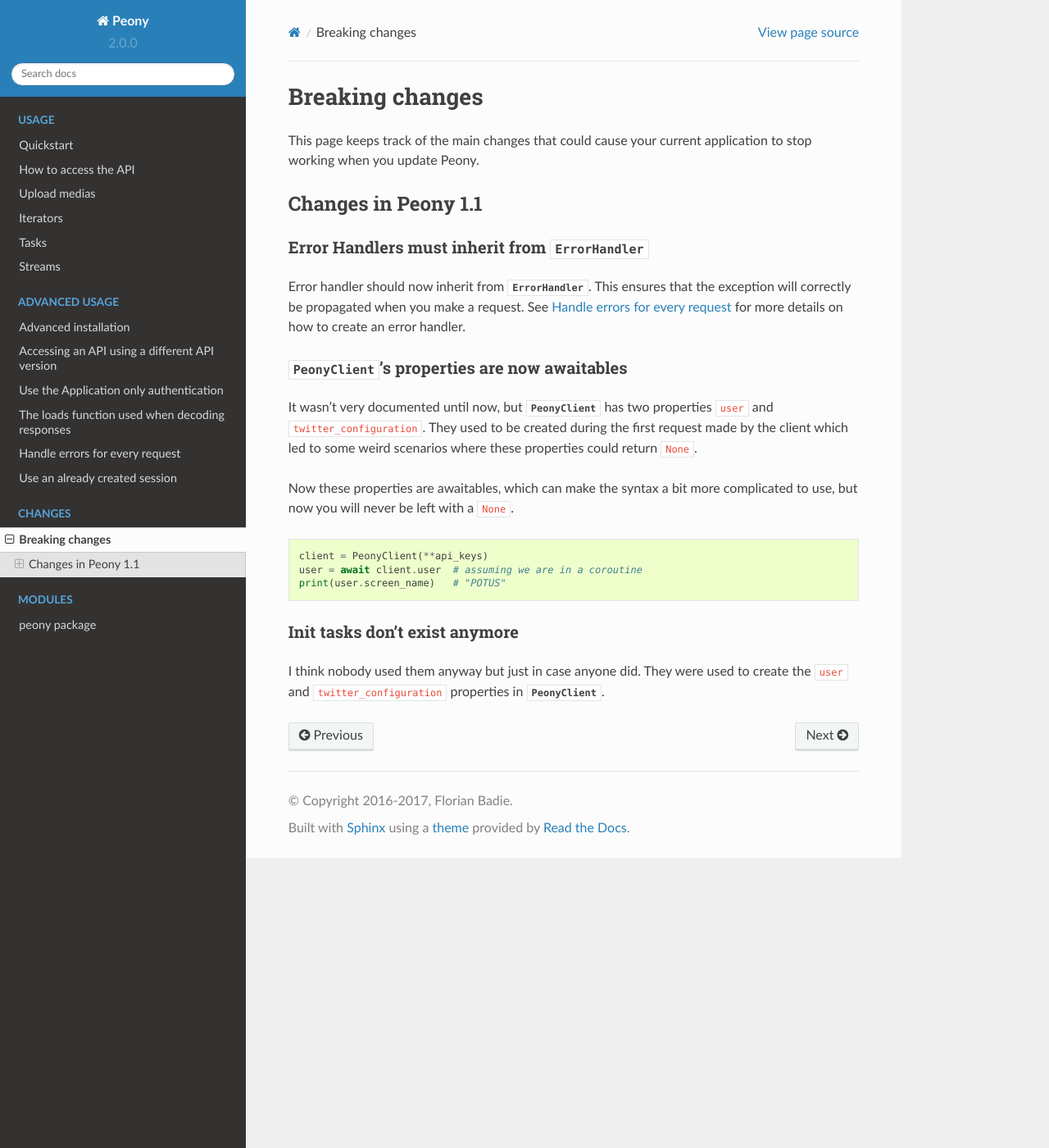
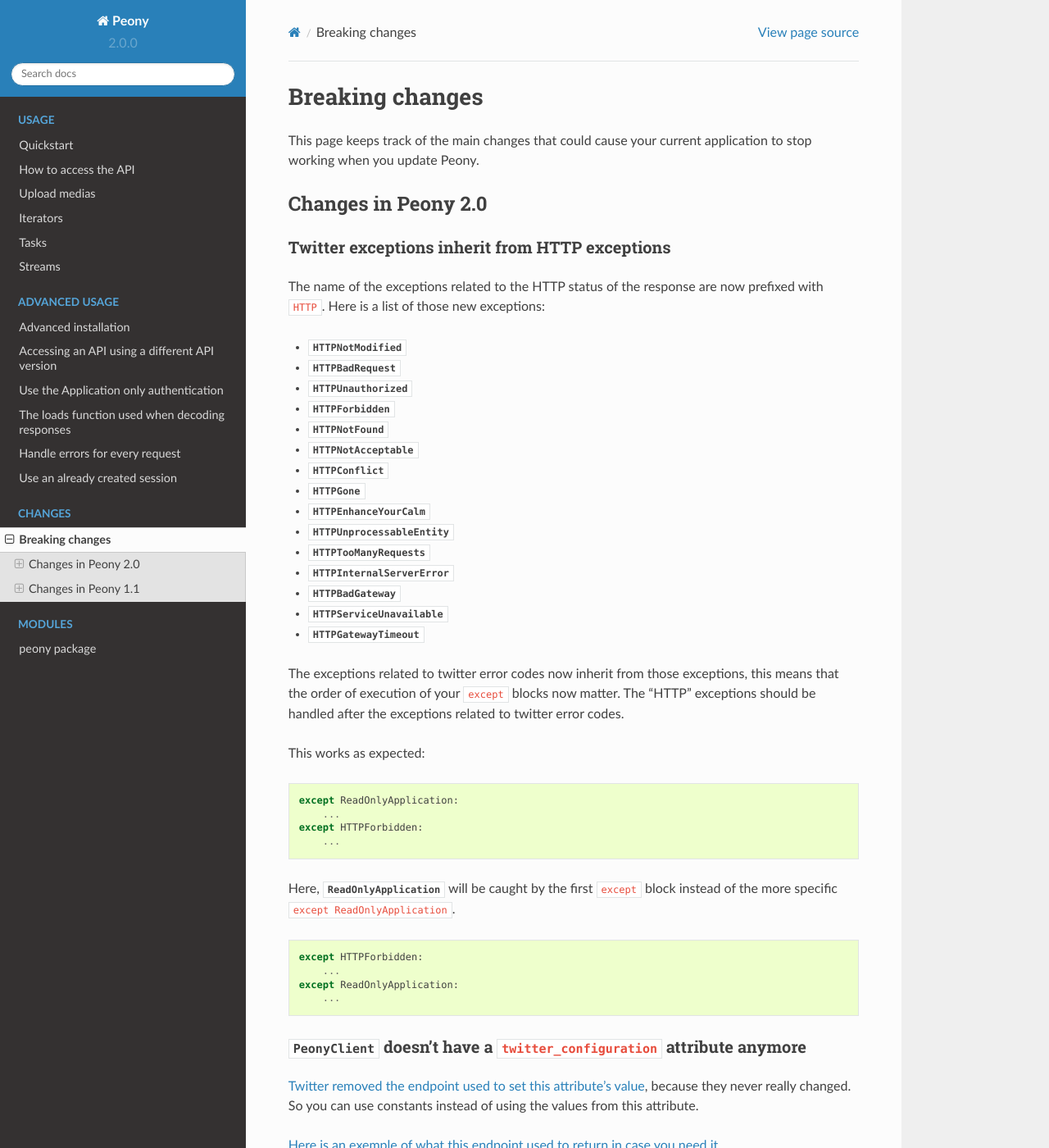
Before and after one commit to odrling/peony-twitter, a Sphinx documentation site: the page built from docs/changes.rst, in a window 1280 px wide and 1400 px high. Shown: the whole window at 82% size. Built offline with Sphinx 7.4.7 and the Read the Docs theme 2.0.0, drawn with Linux system fonts in a browser that asks for light colours; some of the changed text lies outside the part shown.

Commit message:
docs: add 2.0 changes
closes #39
closes #32

```diff
--- a/docs/changes.rst
+++ b/docs/changes.rst
@@ -6,6 +6,70 @@ Breaking changes
 
 This page keeps track of the main changes that could cause your
 current application to stop working when you update Peony.
+
+--------------------
+Changes in Peony 2.0
+--------------------
+
+Twitter exceptions inherit from HTTP exceptions
+^^^^^^^^^^^^^^^^^^^^^^^^^^^^^^^^^^^^^^^^^^^^^^^
+
+The name of the exceptions related to the HTTP status of the response are now
+prefixed with ``HTTP``.
+Here is a list of those new exceptions:
+
+* :class:`~peony.exceptions.HTTPNotModified`
+* :class:`~peony.exceptions.HTTPBadRequest`
+* :class:`~peony.exceptions.HTTPUnauthorized`
+* :class:`~peony.exceptions.HTTPForbidden`
+* :class:`~peony.exceptions.HTTPNotFound`
+* :class:`~peony.exceptions.HTTPNotAcceptable`
+* :class:`~peony.exceptions.HTTPConflict`
+* :class:`~peony.exceptions.HTTPGone`
+* :class:`~peony.exceptions.HTTPEnhanceYourCalm`
+* :class:`~peony.exceptions.HTTPUnprocessableEntity`
+* :class:`~peony.exceptions.HTTPTooManyRequests`
+* :class:`~peony.exceptions.HTTPInternalServerError`
+* :class:`~peony.exceptions.HTTPBadGateway`
+* :class:`~peony.exceptions.HTTPServiceUnavailable`
+* :class:`~peony.exceptions.HTTPGatewayTimeout`
+
+
+The exceptions related to twitter error codes now inherit from those
+exceptions, this means that the order of execution of your ``except`` blocks
+now matter. The "HTTP" exceptions should be handled after the exceptions
+related to twitter error codes.
+
+This works as expected:
+
+.. code-block:: python
+
+    except ReadOnlyApplication:
+        ...
+    except HTTPForbidden:
+        ...
+
+
+Here, :class:`~peony.exceptions.ReadOnlyApplication` will be caught by the first ``except`` block instead of the more specific ``except ReadOnlyApplication``.
+
+.. code-block:: python
+
+    except HTTPForbidden:
+        ...
+    except ReadOnlyApplication:
+        ...
+
+:class:`~peony.client.PeonyClient` doesn't have a ``twitter_configuration`` attribute anymore
+^^^^^^^^^^^^^^^^^^^^^^^^^^^^^^^^^^^^^^^^^^^^^^^^^^^^^^^^^^^^^^^^^^^^^^^^^^^^^^^^^^^^^^^^^^^^^
+
+`Twitter removed the endpoint used to set this attribute's value
+<https://twittercommunity.com/t/retiring-the-1-1-configuration-endpoint/153319>`_,
+because they never really changed. So you can use constants instead of using
+the values from this attribute.
+
+`Here is an exemple of what this endpoint used to return in case you need it.
+<https://hikari.butaishoujo.moe/b/f97a8847/twitter_configuration.json>`_
+
 
 --------------------
 Changes in Peony 1.1
```
